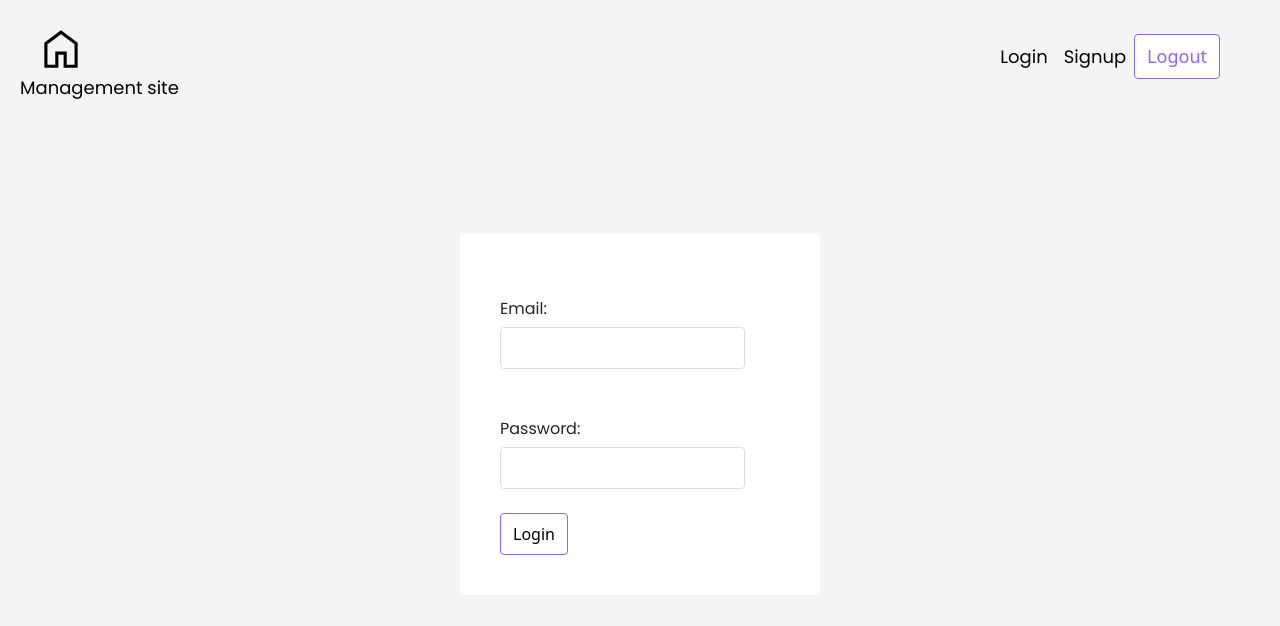
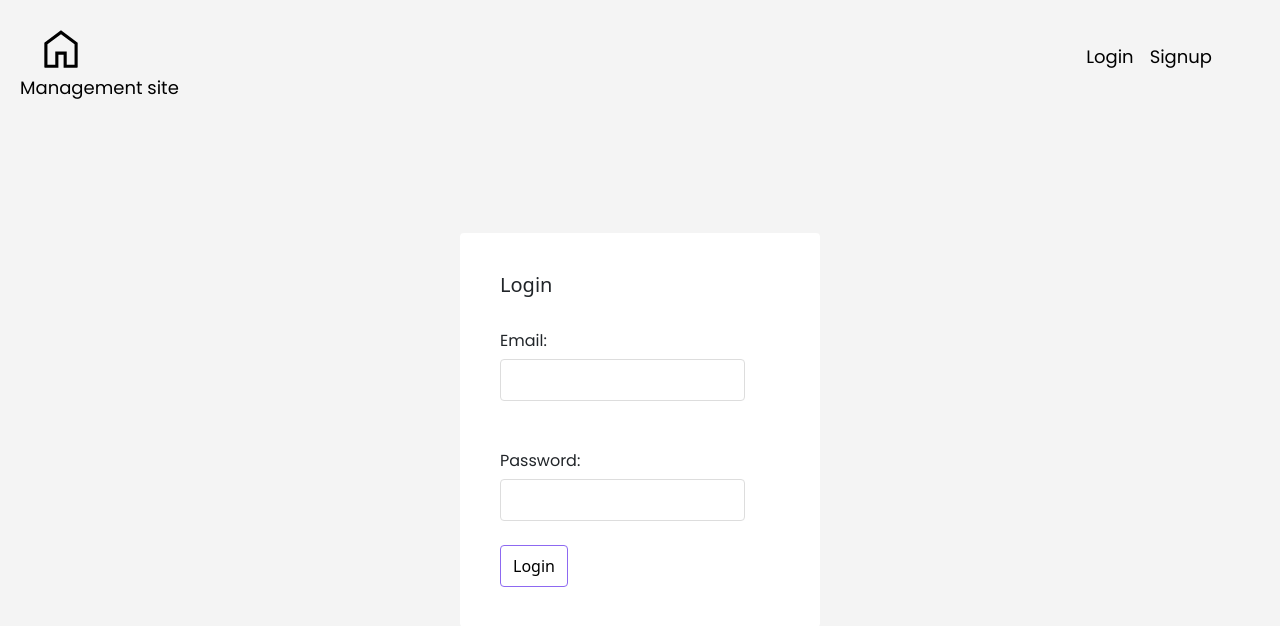
Before and after one commit to nisha-07/management-site, a React (Create React App) app in the folder management-site/: page /login in a window 1280 px wide. Shown: the top 626 px of the page. Built offline with nearby package versions, Linux system fonts and the light colour scheme; no server answers.

Commit message:
MS: Conditional links on Navbar

```diff
--- a/management-site/src/components/Navbar/Navbar.js
+++ b/management-site/src/components/Navbar/Navbar.js
@@ -1,9 +1,11 @@
 import { Link } from "react-router-dom";
 import classes from "./Navbar.module.css";
 import homeIcon from "../../assets/home.svg";
+import useAuthContext from "../../hooks/useAuthContext";
 import useLogout from "../../hooks/useLogout";
 
 const Navbar = () => {
+    const { user } = useAuthContext()
     const { logout, isLoading } = useLogout()
 
     return (
@@ -13,9 +15,12 @@ const Navbar = () => {
                 <span className="my-auto"> Management site</span>
             </a>
             <div className={`my-auto me-5 ${classes.links}`}>
-                <Link to="/login">Login</Link>
-                <Link to="/signup">Signup</Link>
-                {!isLoading ? <button onClick={logout} className={classes.btn}>Logout</button> : <em>Logging out</em>}
+                {!user ? (
+                    <>
+                        <Link to="/login">Login</Link>
+                        <Link to="/signup">Signup</Link>
+                    </>) :
+                    !isLoading ? <button onClick={logout} className={classes.btn}>Logout</button> : <em>Logging out</em>}
             </div>
         </div>
     );
--- a/management-site/src/pages/login/Login.js
+++ b/management-site/src/pages/login/Login.js
@@ -17,6 +17,7 @@ const Login = () => {
 
     return (
         <form onSubmit={handleSubmit} className={classes.login}>
+            <h5>Login</h5>
             <label>
                 <span>Email:</span>
                 <input
```
